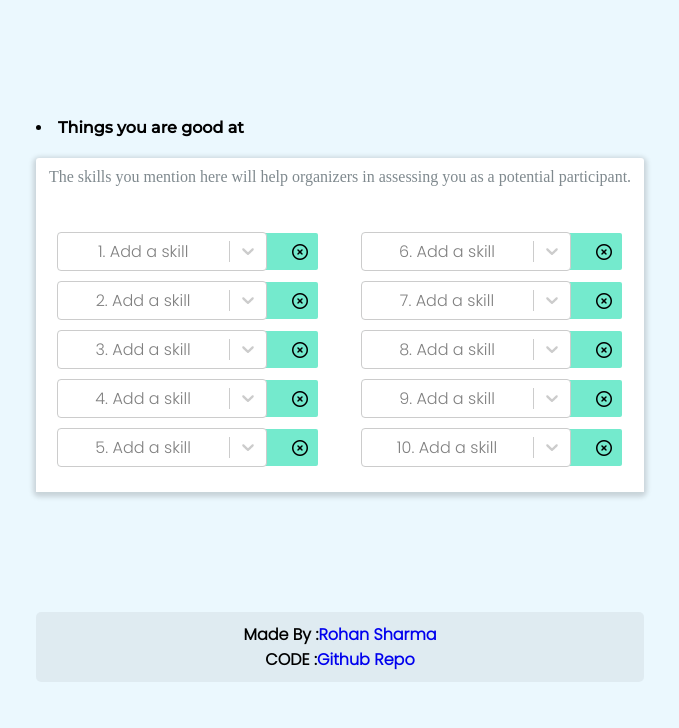
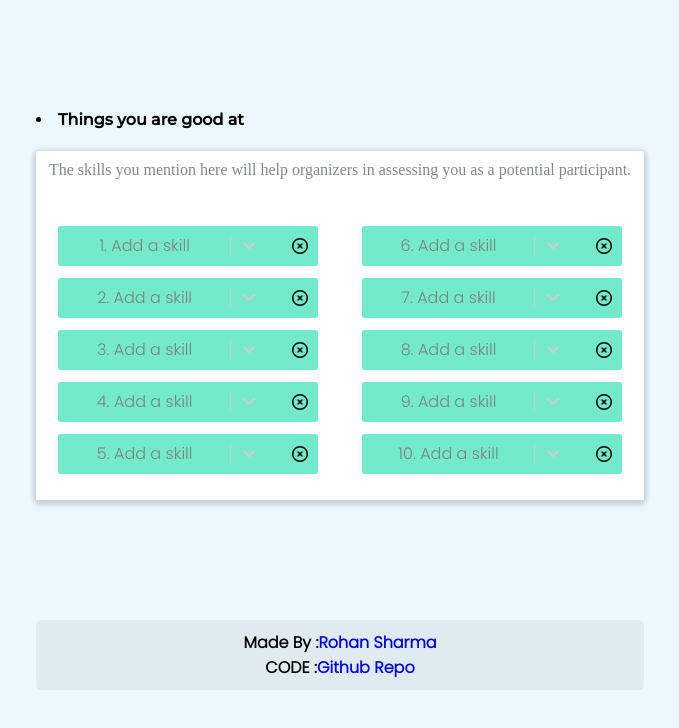
Before and after one commit to ron2111/fold-list-task, a React (Create React App) app in the folder react-drag-drop-without-library/: page / in a window 1280 px wide. Shown: the top 728 px of the page, without its empty margins (300-979 px from the left). Built offline with nearby package versions, Linux system fonts and the light colour scheme; no server answers.

Commit message:
select-styling

```diff
--- a/react-drag-drop-without-library/src/App.css
+++ b/react-drag-drop-without-library/src/App.css
@@ -17,11 +17,6 @@ body {
   display: flex;
   width: 100%;
   padding: 40px;
-}
-
-.list-container__right {
-  flex: 1;
-  border: 2px dotted #888cf0;
 }
 
 h3 {
@@ -131,7 +126,7 @@ input:focus {
   width: 210px;
   height: 40px;
   border: none;
-  margin: -11.5px;
+  margin: -10px;
 }
 
 .footer {
--- a/react-drag-drop-without-library/src/pages/ListSort.tsx
+++ b/react-drag-drop-without-library/src/pages/ListSort.tsx
@@ -250,6 +250,13 @@ function App() {
                       onChange={(selectedOption: any) =>
                         handleLeftOptionChange(index, selectedOption)
                       }
+                      styles={{
+                        control: (baseStyles, state) => ({
+                          ...baseStyles,
+                          backgroundColor: "rgb(116, 234, 205)",
+                          borderColor: "transparent",
+                        }),
+                      }}
                       isSearchable
                       isClearable
                       placeholder={index + 1 + ". " + item}
@@ -288,6 +295,13 @@ function App() {
                       onChange={(selectedOption: any) =>
                         handleRightOptionChange(index, selectedOption)
                       }
+                      styles={{
+                        control: (baseStyles, state) => ({
+                          ...baseStyles,
+                          backgroundColor: "rgb(116, 234, 205)",
+                          borderColor: "transparent",
+                        }),
+                      }}
                       isSearchable
                       isClearable
                       placeholder={index + 6 + ". " + item}
```
